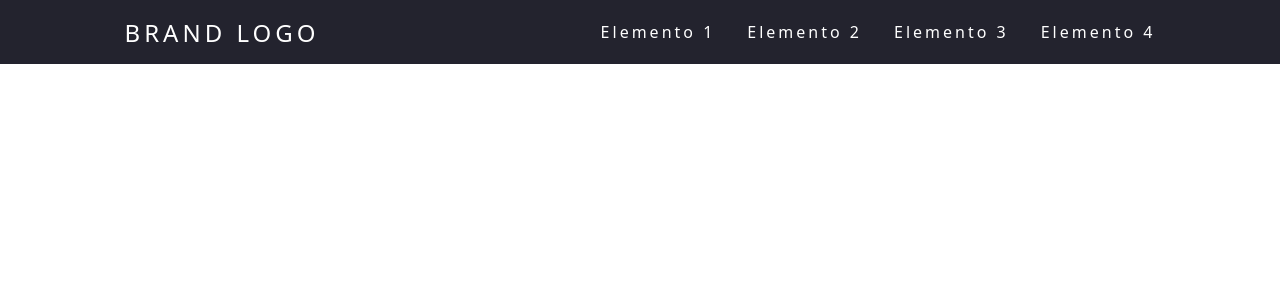
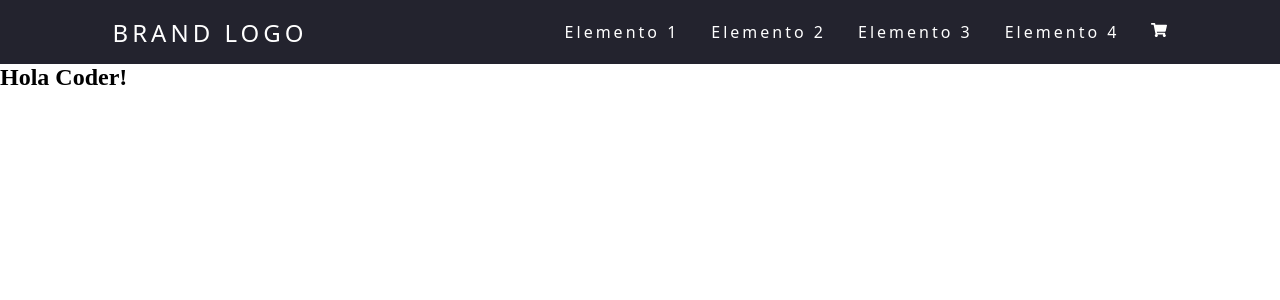
Before and after one commit to AlanAssange/reactjscoderhouse, a React (Create React App) app: page / in a window 1280 px wide. Shown: the top 300 px of the page. Built offline with nearby package versions, Linux system fonts and the light colour scheme.

Commit message:
Desafío módulo font awesome

```diff
--- a/package.json
+++ b/package.json
@@ -8,6 +8,7 @@
     "@testing-library/user-event": "^12.8.3",
     "react": "^17.0.2",
     "react-dom": "^17.0.2",
+    "react-icons": "^4.3.1",
     "react-scripts": "4.0.3",
     "web-vitals": "^1.1.2"
   },
--- a/src/App.js
+++ b/src/App.js
@@ -1,12 +1,14 @@
 
 import "./styles.css";
 import NavBar from "./components/NavBar";
+import { ItemListContainer } from "./components/ItemListContainer";
 
 function App() {
   return (
-    <div>
+    <>
       <NavBar/>
-    </div>
+      <ItemListContainer greeting="Hola Coder!"/>
+    </>
   )
 }
 
--- /dev/null
+++ b/src/components/CartWidget.js
@@ -0,0 +1,12 @@
+import React from 'react'
+import {FaShoppingCart} from "react-icons/fa";
+
+export const CartWidget = () => {
+    return (
+        <div>
+            <FaShoppingCart/>
+        </div>
+    )
+}
+
+export default CartWidget;
--- /dev/null
+++ b/src/components/ItemListContainer.js
@@ -0,0 +1,9 @@
+import React from 'react'
+
+export const ItemListContainer = ({greeting}) => {
+    return (
+        <div>
+            <h2>{greeting}</h2>
+        </div>
+    )
+}
--- a/src/components/NavBar.js
+++ b/src/components/NavBar.js
@@ -1,6 +1,6 @@
+import CartWidget from "./CartWidget";
 
-
-const NavBar = () => {
+export const NavBar = () => {
 
 
 
@@ -14,6 +14,7 @@ const NavBar = () => {
             <li>Elemento 2</li>
             <li>Elemento 3</li>
             <li>Elemento 4</li>
+            <li><CartWidget/></li>
           </ul>
         </nav>
       </header>
```
Also changed, not shown: 1 other file (tests, documents, lock files or other folders).
